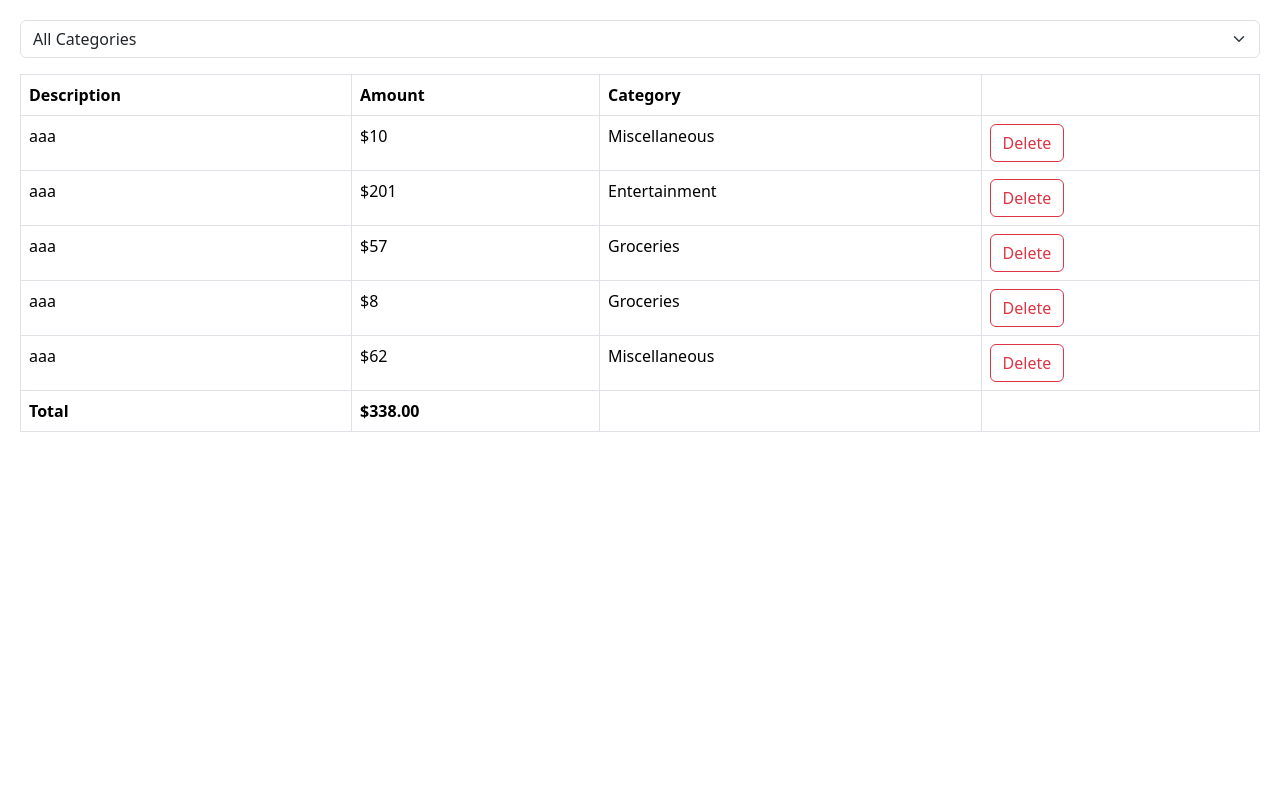
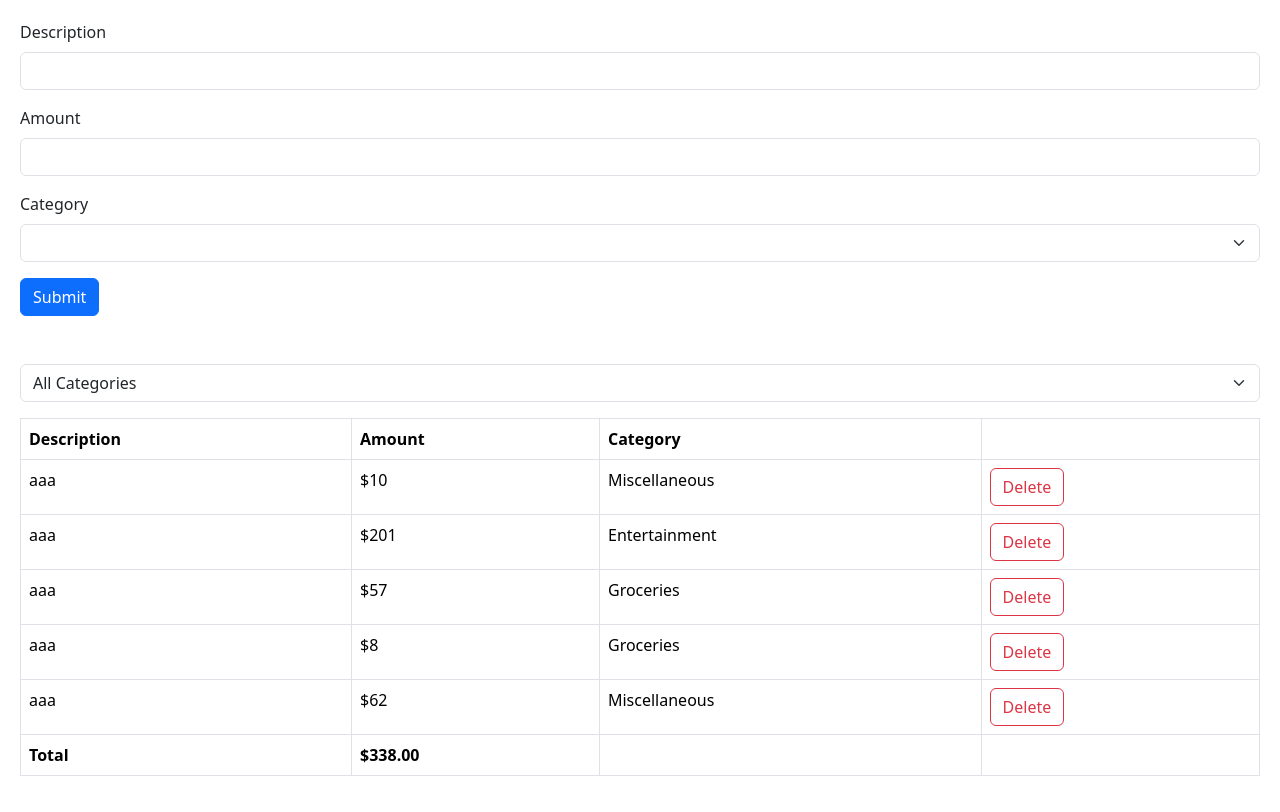
Before and after one commit to pxmdk/react-beginner, a React (Vite) app: page / in a window 1280 px wide. Built offline with nearby package versions, Linux system fonts and the light colour scheme.

Commit message:
Finished expense tracker task

```diff
--- a/package.json
+++ b/package.json
@@ -10,11 +10,13 @@
     "preview": "vite preview"
   },
   "dependencies": {
+    "@hookform/resolvers": "^3.9.1",
     "bootstrap": "^5.3.3",
     "fragment": "^0.3.0",
     "react": "^18.3.1",
     "react-dom": "^18.3.1",
-    "react-hook-form": "^7.53.2"
+    "react-hook-form": "^7.53.2",
+    "zod": "^3.23.8"
   },
   "devDependencies": {
     "@eslint/js": "^9.14.0",
--- a/src/App.tsx
+++ b/src/App.tsx
@@ -1,6 +1,14 @@
 import { useState } from "react";
 import ExpenseList from "./expense-tracker/components/ExpenseList";
 import ExpenseFilter from "./expense-tracker/components/ExpenseFilter";
+import ExpenseForm from "./expense-tracker/components/ExpenseForm";
+
+export const categories = [
+  "Groceries",
+  "Utilities",
+  "Entertainment",
+  "Miscellaneous",
+] as const;
 
 const App = () => {
   const [selectedCategory, setSelectedCategory] = useState("");
@@ -18,6 +26,9 @@ const App = () => {
 
   return (
     <div>
+      <div className="mb-5">
+        <ExpenseForm />
+      </div>
       <div className="mb-3">
         <ExpenseFilter
           onSelectCategory={(category) => setSelectedCategory(category)}
--- a/src/expense-tracker/components/ExpenseFilter.tsx
+++ b/src/expense-tracker/components/ExpenseFilter.tsx
@@ -1,3 +1,5 @@
+import { categories } from "../../App";
+
 interface Props {
   onSelectCategory: (category: string) => void;
 }
@@ -8,10 +10,11 @@ const ExpenseFilter = ({ onSelectCategory }: Props) => {
       onChange={(event) => onSelectCategory(event.target.value)}
     >
       <option value="">All Categories</option>
-      <option value="Groceries">Groceries</option>
-      <option value="Utilities">Utilities</option>
-      <option value="Entertainment">Entertainment</option>
-      <option value="Miscellaneous">Miscellaneous</option>
+      {categories.map((category) => (
+        <option key={category} value={category}>
+          {category}
+        </option>
+      ))}
     </select>
   );
 };
--- /dev/null
+++ b/src/expense-tracker/components/ExpenseForm.tsx
@@ -0,0 +1,52 @@
+import { z } from "zod";
+import { useForm, useFormState } from "react-hook-form";
+import { zodResolver } from "@hookform/resolvers/zod";
+import { categories } from "../../App";
+
+const schema = z.object({
+  description: z.string().min(3).max(50),
+  amount: z.number().min(0.01).max(100_000),
+  category: z.enum(categories),
+});
+
+type ExpenseFormData = z.infer<typeof schema>;
+
+const ExpenseForm = () => {
+  const {
+    register,
+    handleSubmit,
+    formState: { errors },
+  } = useForm<ExpenseFormData>({ resolver: zodResolver(schema) });
+  return (
+    <form>
+      <div className="mb-3">
+        <label htmlFor="description" className="form-label">
+          Description
+        </label>
+        <input id="description" type="text" className="form-control" />
+      </div>
+      <div className="mb-3">
+        <label htmlFor="amount" className="form-label">
+          Amount
+        </label>
+        <input id="amount" type="number" className="form-control" />
+      </div>
+      <div className="mb-3">
+        <label htmlFor="category" className="form-label">
+          Category
+        </label>
+        <select id="category" className="form-select">
+          <option value=""></option>
+          {categories.map((category) => (
+            <option key={category} value={category}>
+              {category}
+            </option>
+          ))}
+        </select>
+      </div>
+      <div className="btn btn-primary">Submit</div>
+    </form>
+  );
+};
+
+export default ExpenseForm;
```
Also changed, not shown: 1 other file (tests, documents, lock files or other folders).
